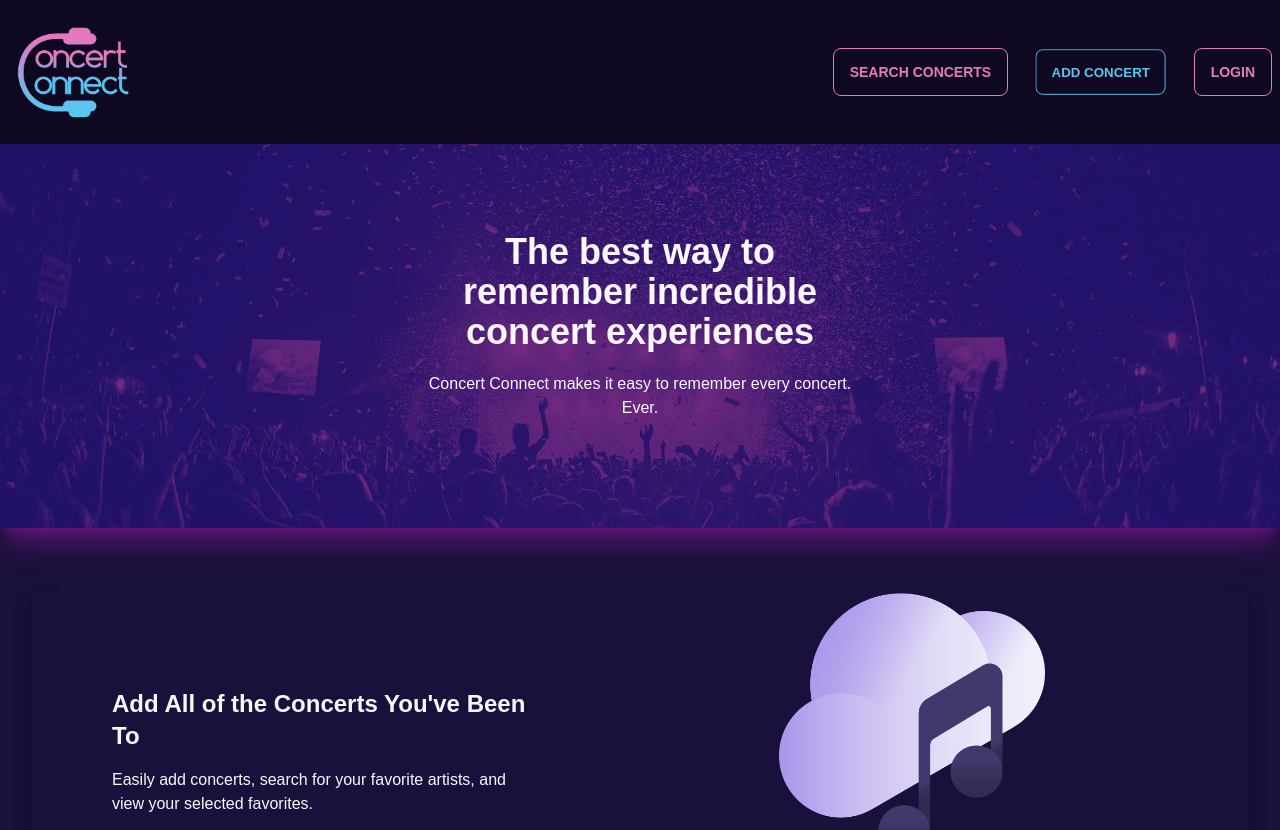
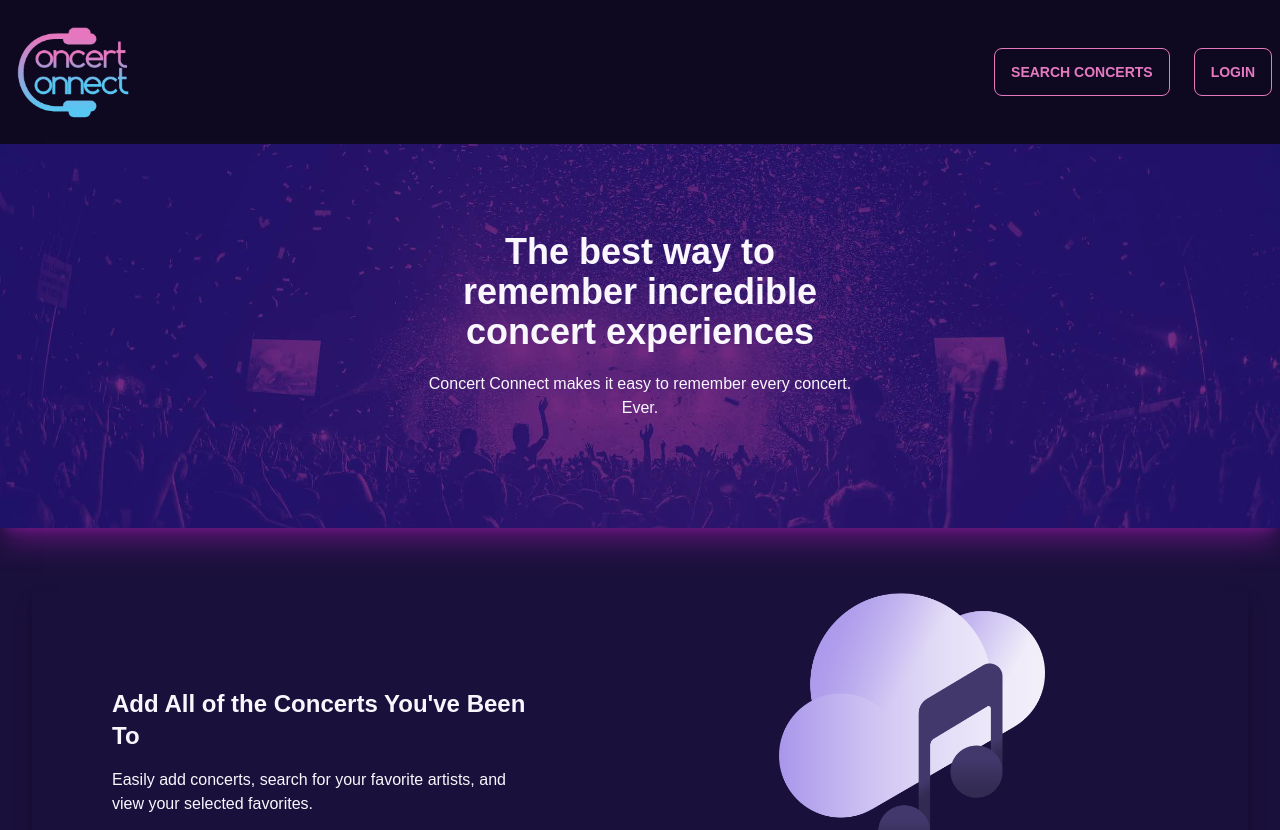
Before and after one commit to Sabplpz/Concert-Connect, a React (Create React App) app in the folder client/: page / in a window 1280 px wide. Shown: the top 830 px of the page. Built offline with nearby package versions, Linux system fonts and the light colour scheme.

Commit message:
button fix

```diff
--- a/client/src/components/header.js
+++ b/client/src/components/header.js
@@ -106,11 +106,7 @@ const Header = () => {
             Search Concerts
           </button>
         </a>
-        <a href="/add-concert">
-        <button className="hidden md:btn md:btn-outline btn-secondary md:mr-6 md:shrink">
-          Add Concert
-        </button>
-      </a>
+
         {handleLogin()}
       </div>
 
```
